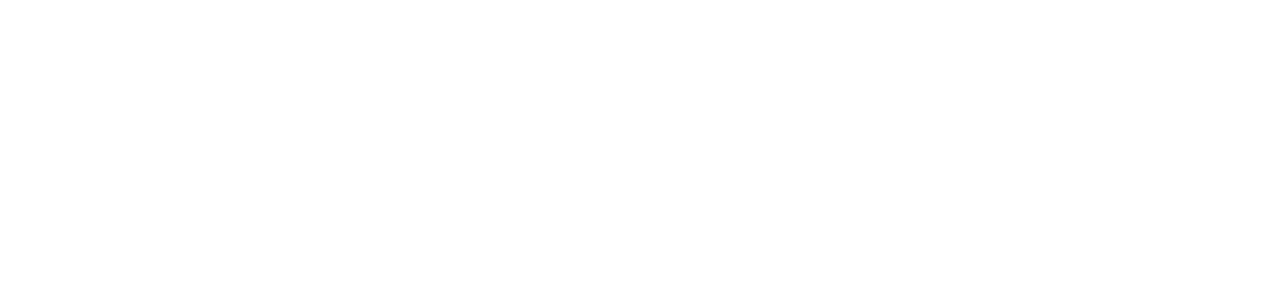
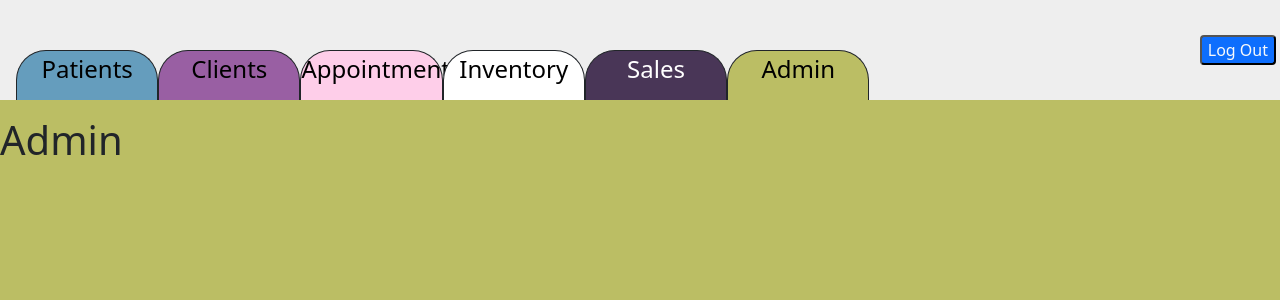
Before and after one commit to Lemelisk27/vbf-front, a React (Create React App) app: page /admin in a window 1280 px wide. Before the commit this address had no page. Shown: the top 300 px of the page. Built offline with nearby package versions, Linux system fonts and the light colour scheme; sample sign-in values are in the browser's storage; the HTML template or start-up script is replaced by a standard one.

Commit message:
added the template for additional pages

```diff
--- /dev/null
+++ b/src/Admin/index.js
@@ -0,0 +1,12 @@
+import React from "react";
+import "./style.css"
+
+function Admin (props) {
+    return (
+        <div className="zs-admin d-flex flex-row pt-3">
+            <h1>Admin</h1>
+        </div>
+    )
+}
+
+export default Admin
--- /dev/null
+++ b/src/Admin/style.css
@@ -0,0 +1,4 @@
+.zs-admin {
+    background: #bbbe64ff;
+    min-height: calc(100vh - 100px);
+}
--- a/src/App.js
+++ b/src/App.js
@@ -4,7 +4,11 @@
 import LoginForm from "./LoginForm";
 import Navbar from "./Navbar";
 import Patient from "./Patient";
-import Client from "./Client"
+import Client from "./Client";
+import Appointments from "./Appointments";
+import Inventory from "./Inventory";
+import Sales from "./Sales";
+import Admin from "./Admin"
 
 function App() {
   const [token, setToken] = useState('')
@@ -53,6 +57,38 @@
               </>
             }/>
           </Route>
+          <Route exact path="/appointments" element={<AuthRoute/>}>
+            <Route exact path="/appointments" element={
+              <>
+                <Navbar logOut={logOut}/>
+                <Appointments token={token}/>
+              </>
+            }/>
+          </Route>
+          <Route exact path="/inventory" element={<AuthRoute/>}>
+            <Route exact path="/inventory" element={
+              <>
+                <Navbar logOut={logOut}/>
+                <Inventory token={token}/>
+              </>
+            }/>
+          </Route>
+          <Route exact path="/sales" element={<AuthRoute/>}>
+            <Route exact path="/sales" element={
+              <>
+                <Navbar logOut={logOut}/>
+                <Sales token={token}/>
+              </>
+            }/>
+          </Route>
+          <Route exact path="/admin" element={<AuthRoute/>}>
+            <Route exact path="/admin" element={
+              <>
+                <Navbar logOut={logOut}/>
+                <Admin token={token}/>
+              </>
+            }/>
+          </Route>
         </Routes>
       </Fragment>
     </Router>
--- /dev/null
+++ b/src/Appointments/index.js
@@ -0,0 +1,12 @@
+import React from "react";
+import "./style.css"
+
+function Appointments (props) {
+    return (
+        <div className="zs-appointments d-flex flex-row pt-3">
+            <h1>Appointments</h1>
+        </div>
+    )
+}
+
+export default Appointments
--- /dev/null
+++ b/src/Appointments/style.css
@@ -0,0 +1,4 @@
+.zs-appointments {
+    background: #fecee9;
+    min-height: calc(100vh - 100px);
+}
--- /dev/null
+++ b/src/Inventory/index.js
@@ -0,0 +1,12 @@
+import React from "react";
+import "./style.css"
+
+function Inventory (props) {
+    return (
+        <div className="zs-inventory d-flex flex-row pt-3">
+            <h1>Inventory</h1>
+        </div>
+    )
+}
+
+export default Inventory
--- /dev/null
+++ b/src/Inventory/style.css
@@ -0,0 +1,3 @@
+.zs-inventory {
+    min-height: calc(100vh - 100px);
+}
--- a/src/Navbar/index.js
+++ b/src/Navbar/index.js
@@ -5,28 +5,38 @@
 const buttons = [
     {
         name: "Patients",
+        link: "patients",
         style: {
-            background: "#659dbd"
+            background: "#659dbd",
+            color: "black"
         }
     },
     {
         name: "Clients",
+        link: "clients",
         style: {
-            background: "#995fa3"
+            background: "#995fa3",
+            color: "black"
         }
     },
     {
         name: "Appointments",
+        link: "appointments",
         style: {
-            background: "#fecee9"
+            background: "#fecee9",
+            color: "black"
         }
     },
     {
         name: "Inventory",
-        style: {}
+        link: "inventory",
+        style: {
+            color: "black"
+        }
     },
     {
         name: "Sales",
+        link: "sales",
         style: {
             background: "#493657ff",
             color: "white"
@@ -34,8 +44,10 @@
     },
     {
         name: "Admin",
+        link: "admin",
         style: {
-            background: "#bbbe64ff"
+            background: "#bbbe64ff",
+            color: "black"
         }
     }
 ]
--- /dev/null
+++ b/src/Sales/index.js
@@ -0,0 +1,12 @@
+import React from "react";
+import "./style.css"
+
+function Sales (props) {
+    return (
+        <div className="zs-sales d-flex flex-row pt-3">
+            <h1>Sales</h1>
+        </div>
+    )
+}
+
+export default Sales
--- /dev/null
+++ b/src/Sales/style.css
@@ -0,0 +1,5 @@
+.zs-sales {
+    background: #493657ff;
+    color: white;
+    min-height: calc(100vh - 100px);
+}
--- a/src/components/Navbuttons.js
+++ b/src/components/Navbuttons.js
@@ -2,7 +2,9 @@
 
 function NavButtons (props) {
     return (
-        <button className="zs-nav-btn border-bottom-0 col-2" style={props.buttons.style}>{props.buttons.name}</button>
+        <a className="zs-nav-btn border border-dark border-bottom-0 col-2 text-decoration-none" href={props.buttons.link} style={props.buttons.style}>
+            <p className="text-center">{props.buttons.name}</p>
+        </a>
     )
 }
 
```
